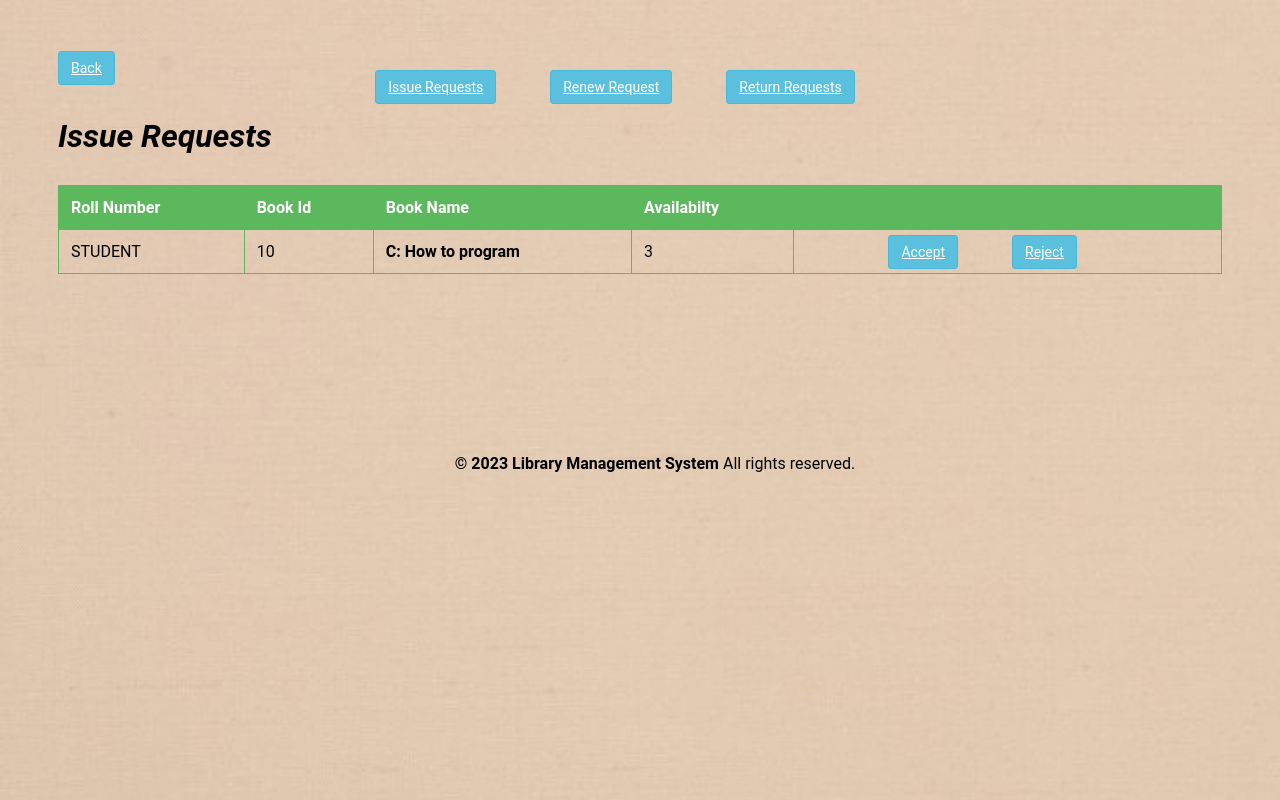
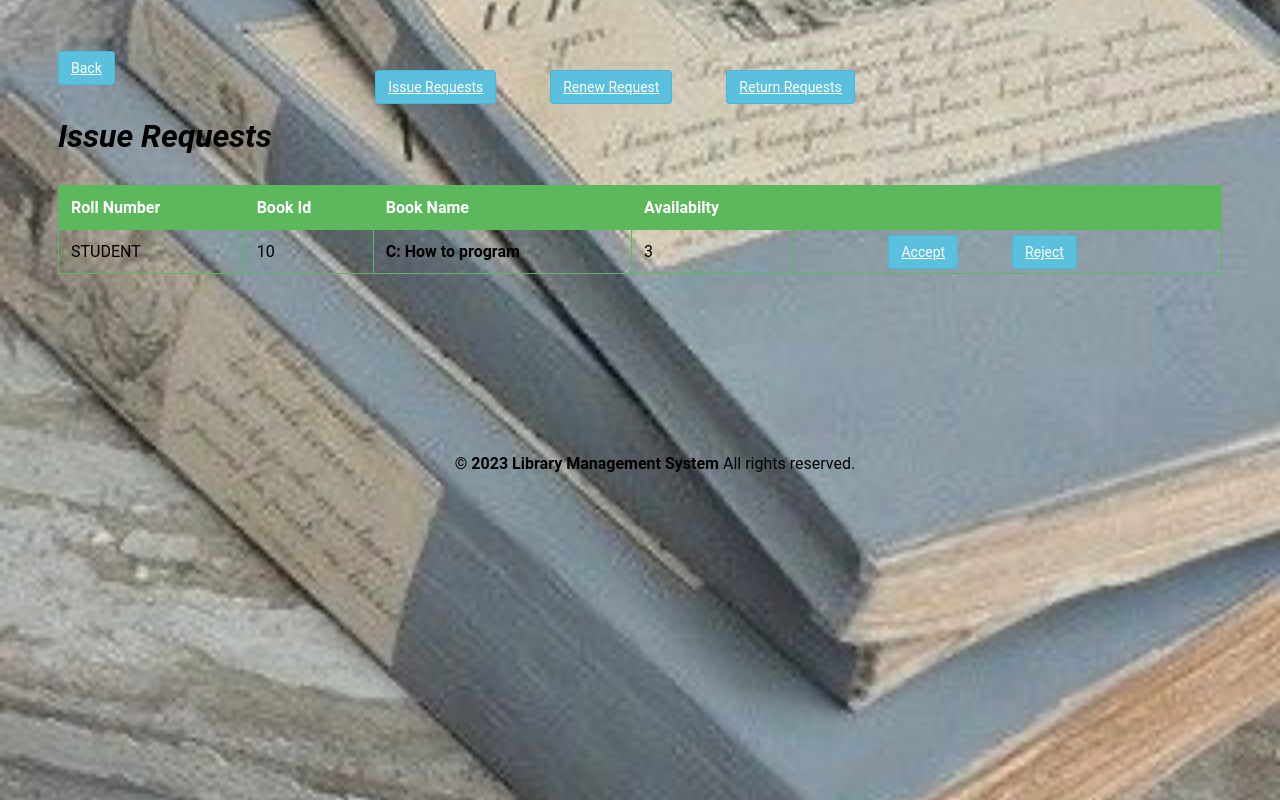
Before and after one commit to concillo/202SYSTEM, a PHP site: page /admin/issue_requests.php in a window 1280 px wide. Run offline with PHP 8.4, Linux system fonts and the light colour scheme; a user stored in the database is signed in; data comes from the database, SQL or seed files in the repository; some libraries are stand-ins or nearby versions.

Commit message:
Revert "Serot"

```diff
--- a/admin/issue_requests.php
+++ b/admin/issue_requests.php
@@ -21,7 +21,7 @@ if ($_SESSION['RollNo']) {
 
 
    body {font-family: 'Roboto', sans-serif;
-        background: url('images/colors.jpg') no-repeat;
+        background: url('images/issue.png') no-repeat;
         background-size: cover;
         background-position: center;
        padding:50px;
--- a/admin/renew_requests.php
+++ b/admin/renew_requests.php
@@ -19,7 +19,7 @@ if ($_SESSION['RollNo']) {
         <style>
 
     body {font-family: 'Roboto', sans-serif;
-        background: url('images/colors.jpg') no-repeat;
+        background: url('images/renew.png') no-repeat;
         background-size: cover;
         background-position: center;
        padding:50px;
--- a/admin/return_requests.php
+++ b/admin/return_requests.php
@@ -19,7 +19,7 @@ if ($_SESSION['RollNo']) {
         <style>
 
 body {font-family: 'Roboto', sans-serif;
-        background: url('images/colors.jpg') no-repeat;
+        background: url('images/return.png') no-repeat;
         background-size: cover;
         background-position: center;
        padding:50px;
```
Also changed, not shown: images/colors.jpg (deleted).
